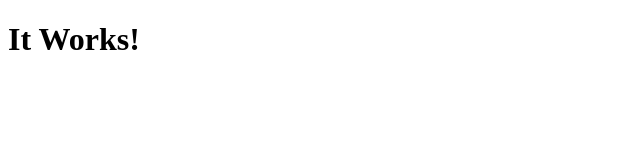
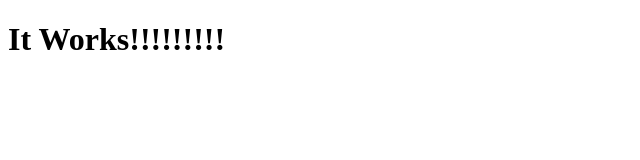
Before and after one commit to ivolzkm/curso.dev, a Next.js app: page / in a window 1280 px wide. Shown: the top 160 px of the page, without its empty margins (0-640 px from the left). Built offline with nearby package versions, Linux system fonts and the light colour scheme.

Commit message:
app update

```diff
--- a/app/page.js
+++ b/app/page.js
@@ -2,7 +2,7 @@
 export default function HomePage() {
   return (
     <div>
-      <h1>It Works!</h1>
+      <h1>It Works!!!!!!!!!</h1>
     </div>
   );
 }
```
